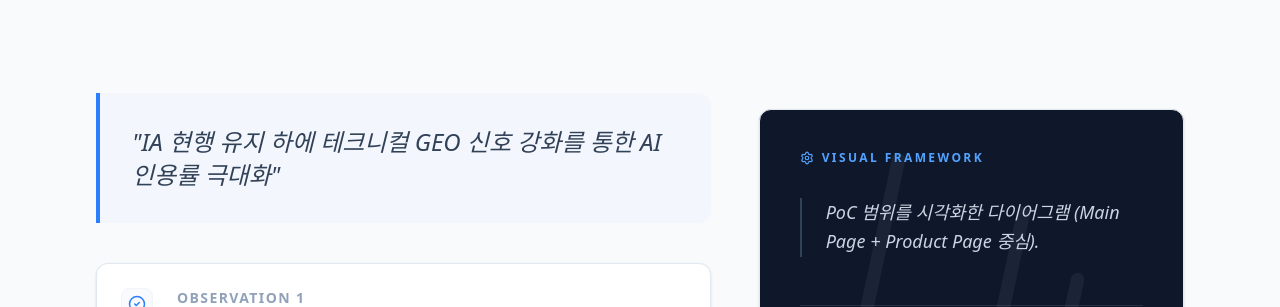
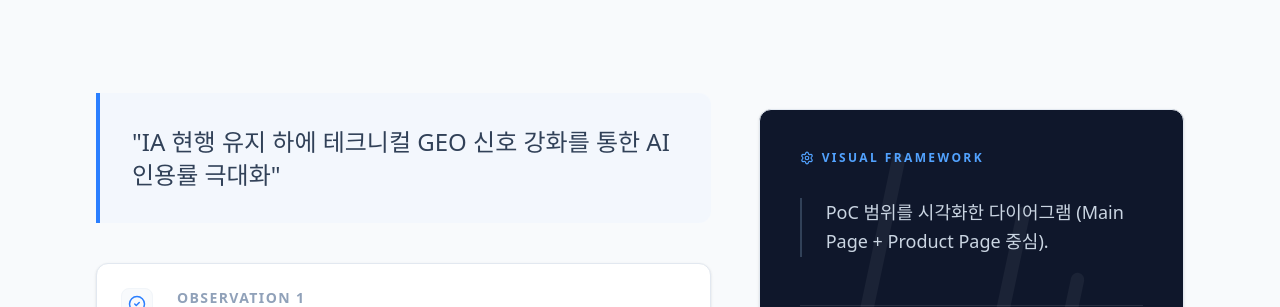
Before and after one commit to seoyahh/bluevent_geo_poc_review, a React (Vite) app: page / in a window 1280 px wide. Shown: the part 1020-1327 px from the top of the page. Built offline with nearby package versions, Linux system fonts and the light colour scheme.

Commit message:
Remove italic styles and ensure Pretendard font throughout

```diff
--- a/src/App.tsx
+++ b/src/App.tsx
@@ -81,7 +81,7 @@ export default function App() {
       </div>
       <div className="lg:col-span-7 space-y-10">
         <div className="p-8 bg-blue-50/50 border-l-4 border-blue-500 rounded-xl rounded-l-none">
-          <p className="text-xl lg:text-2xl text-slate-700 leading-snug font-medium italic">
+          <p className="text-xl lg:text-2xl text-slate-700 leading-snug font-medium">
             "{slide.oneLiner}"
           </p>
         </div>
@@ -115,7 +115,7 @@ export default function App() {
               <Settings size={14} className="text-blue-400 animate-spin-slow" />
               <h3 className="text-xs font-bold text-blue-400 uppercase tracking-[0.2em]">Visual Framework</h3>
             </div>
-            <p className="text-lg text-slate-300 font-medium leading-relaxed italic border-l-2 border-slate-700 pl-6">
+            <p className="text-lg text-slate-300 font-medium leading-relaxed border-l-2 border-slate-700 pl-6">
               {slide.visualGuide}
             </p>
           </div>
```
